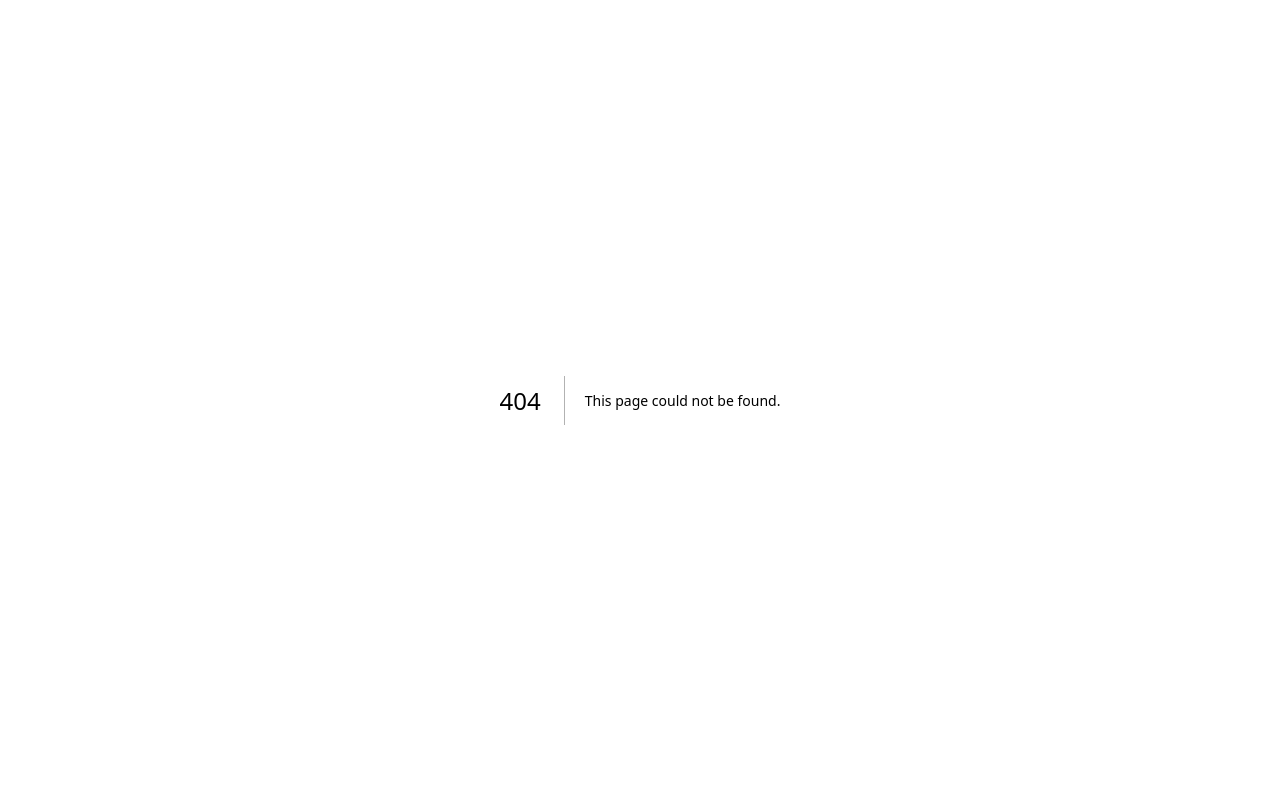
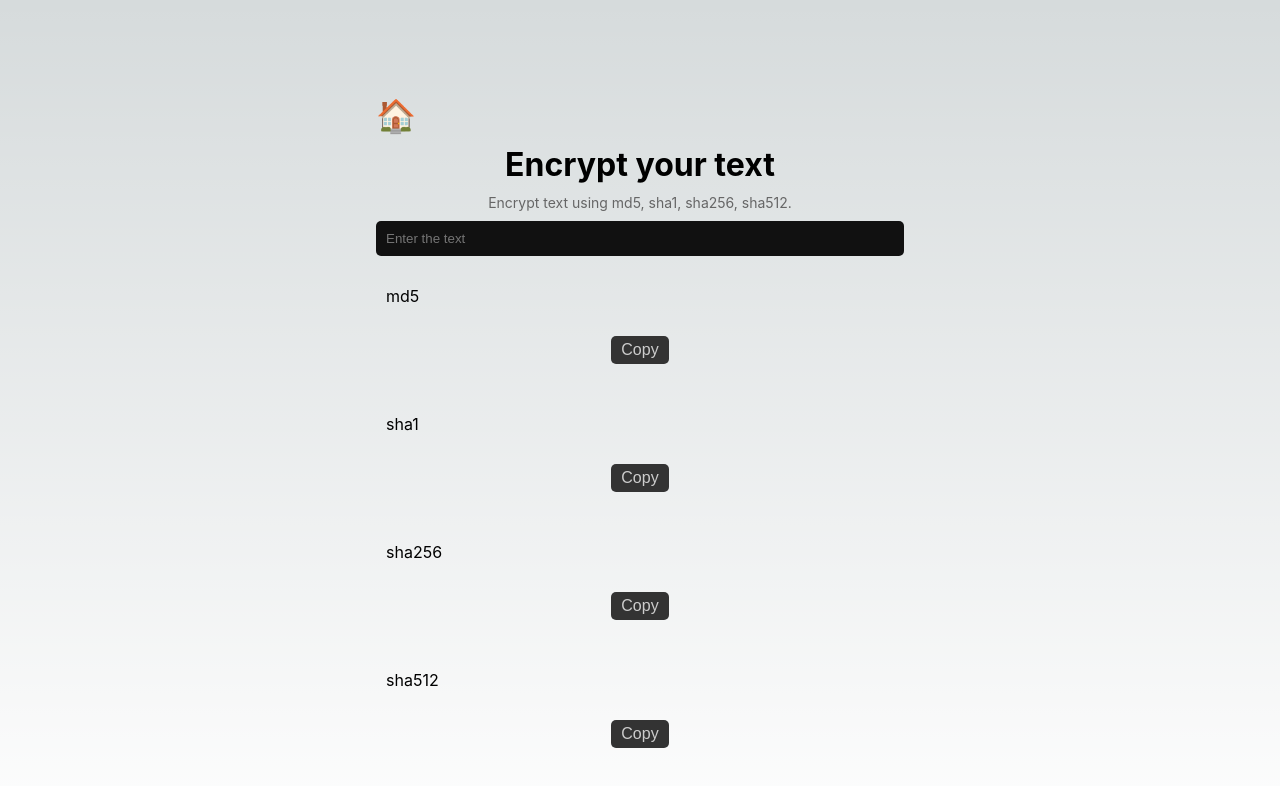
Before and after one commit to nishantrpai/tools.nishu.dev, a Next.js app: page /encrypt in a window 1280 px wide. Before the commit this address had no page. Shown: the top 786 px of the page. Built offline with nearby package versions, Linux system fonts and the light colour scheme.

Commit message:
encrypt text

```diff
--- /dev/null
+++ b/pages/encrypt.js
@@ -0,0 +1,136 @@
+// generate md5, sha and other hash outputs for a given input
+import Head from 'next/head'
+import styles from '@/styles/Home.module.css'
+import { useState, useEffect } from 'react'
+const crypto = require('crypto');
+
+const md5 = (text) => {
+  return crypto.createHash('md5').update(text).digest('hex');
+}
+
+const sha1 = (text) => {
+  return crypto.createHash('sha1').update(text).digest('hex');
+}
+
+const sha256 = (text) => {
+  return crypto.createHash('sha256').update(text).digest('hex');
+}
+
+const sha512 = (text) => {
+  return crypto.createHash('sha512').update(text).digest('hex');
+}
+
+
+const EncryptDecrypt = () => {
+  const [input, setInput] = useState('');
+  const [outputs, setOutputs] = useState({
+    md5: '',
+    sha1: '',
+    sha256: '',
+    sha512: ''
+  });
+
+
+  useEffect(() => {
+    if (input) {
+      // fetch the breakdown
+      setOutputs({
+        md5: md5(input),
+        sha1: sha1(input),
+        sha256: sha256(input),
+        sha512: sha512(input)
+      });
+    }
+  }
+  , [input]);
+
+  return (
+    <>
+      <Head>
+        <title>Encrypt your text</title>
+        <meta name="description" content="Encrypt text using md5, sha1, sha256, sha512." />
+        <meta name="viewport" content="width=device-width, initial-scale=1" />
+        <link rel="icon" href="/favicon.ico" />
+      </Head>
+      <main className={styles.main}>
+        <a href='/' className={styles.home}>🏠</a>
+        <h1>Encrypt your text</h1>
+        <span style={{
+          width: '100%',
+          textAlign: 'center',
+          color: '#666',
+          fontSize: '14px'
+        }}>
+          Encrypt text using md5, sha1, sha256, sha512.
+        </span>
+        <input
+          placeholder="Enter the text"
+          value={input}
+          onChange={(e) => setInput(e.target.value)}
+          style={{
+            border: 'none',
+            background: '#111',
+            outline: 'none',
+            width: '100%',
+            padding: '10px',
+            borderRadius: '5px',
+          }}
+        />
+        <div style={{
+          display: 'flex',
+          gap: '10px',
+          width: '100%',
+          flexWrap: 'wrap'
+        }}
+        >
+          {Object.keys(outputs).map((key, index) => (
+            <div key={index} style={{
+              padding: '10px',
+              borderRadius: '5px',
+              width: '100%',
+              margin: '10px 0',
+              display: 'flex',
+              flexDirection: 'column',
+              justifyContent: 'space-between',
+              // show ... if the text is too long
+              overflow: 'hidden',
+            }}>
+              <span>{key}</span>
+              <span
+                style={{
+                  color: 'gray',
+                  fontSize: '14px'
+                }}
+              >{outputs[key]}</span>
+              <button
+              id={`copy-${key}`}
+              style={{
+                color: '#ccc',
+                padding: '5px 10px',
+                borderRadius: '5px',
+                border: 'none',
+                cursor: 'pointer',
+                outline: 'none',
+                margin: 'auto',
+                marginTop: '30px',
+              }}
+               onClick={() => {
+                navigator.clipboard.writeText(outputs[key]);
+                // select this button and set it to true
+                document.getElementById(`copy-${key}`).innerText = 'Copied!';
+                setTimeout(() => {
+                  document.getElementById(`copy-${key}`).innerText = 'Copy';
+                }, 2000);
+              }
+              }>
+                Copy
+              </button>
+            </div>
+          ))}
+        </div>
+      </main>
+    </>
+  );
+}
+
+export default EncryptDecrypt
```
Also changed, not shown: pages/index.js (+7 -0 lines).
